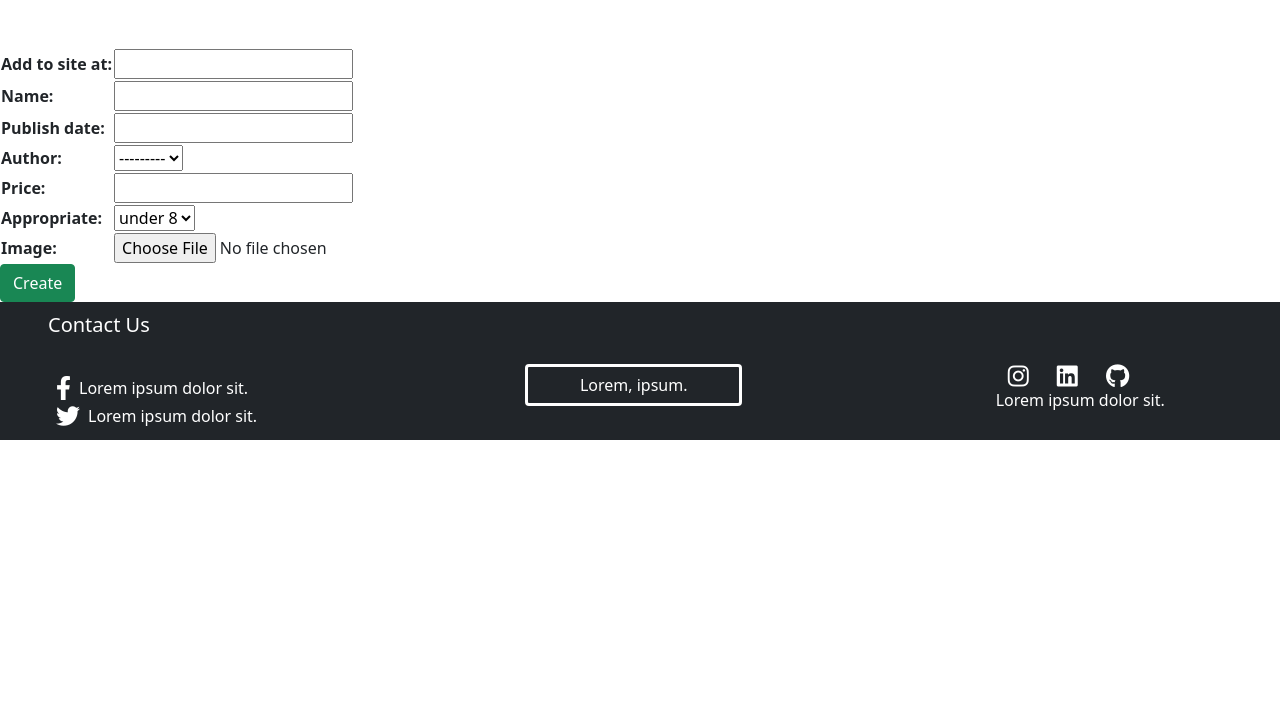
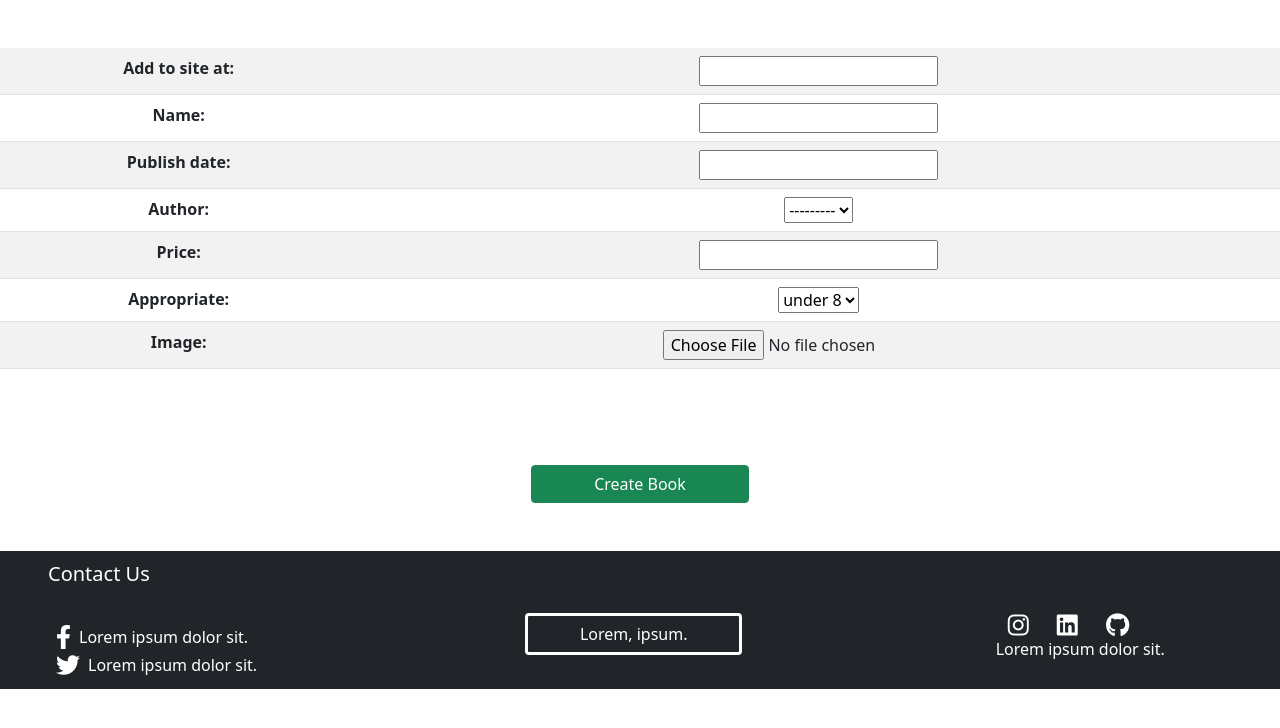
Before and after one commit to AshourDono/django-crud, a Django app: page /createbook/ in a window 1280 px wide. Shown: the part 56-784 px from the top of the page. Run offline with Django 4.2, Linux system fonts and the light colour scheme; data that the repository does not hold is empty; some libraries are stand-ins or nearby versions.

Commit message:
alittle fix to tables design

```diff
--- a/books/book_list/templates/book_list/createAuthor.html
+++ b/books/book_list/templates/book_list/createAuthor.html
@@ -2,10 +2,12 @@
 
 <form method="post">
   {% csrf_token %}
-  <table>
+  <table class="table table-striped table-hover text-center my-5">
     {{form.errors}} {{form.as_table}}
   </table>
-  <input type="submit" value="Create" class="btn btn-success save" />
+  <div class="row">
+    <input type="submit" value="Create Author" class=" col-2 btn btn-success save mx-auto my-5" />
+  </div>
 </form>
 
 {% endblock %}
--- a/books/book_list/templates/book_list/createBook.html
+++ b/books/book_list/templates/book_list/createBook.html
@@ -2,10 +2,12 @@
 
 <form method="post">
   {% csrf_token %}
-  <table>
+  <table class="table table-striped table-hover text-center my-5">
     {{form.errors}} {{form.as_table}}
   </table>
-  <input type="submit" value="Create" class="btn btn-success save" />
+  <div class="row">
+    <input type="submit" value="Create Book" class="col-2 btn btn-success save mx-auto my-5" />
+  </div>
 </form>
 
 {% endblock %}
```
